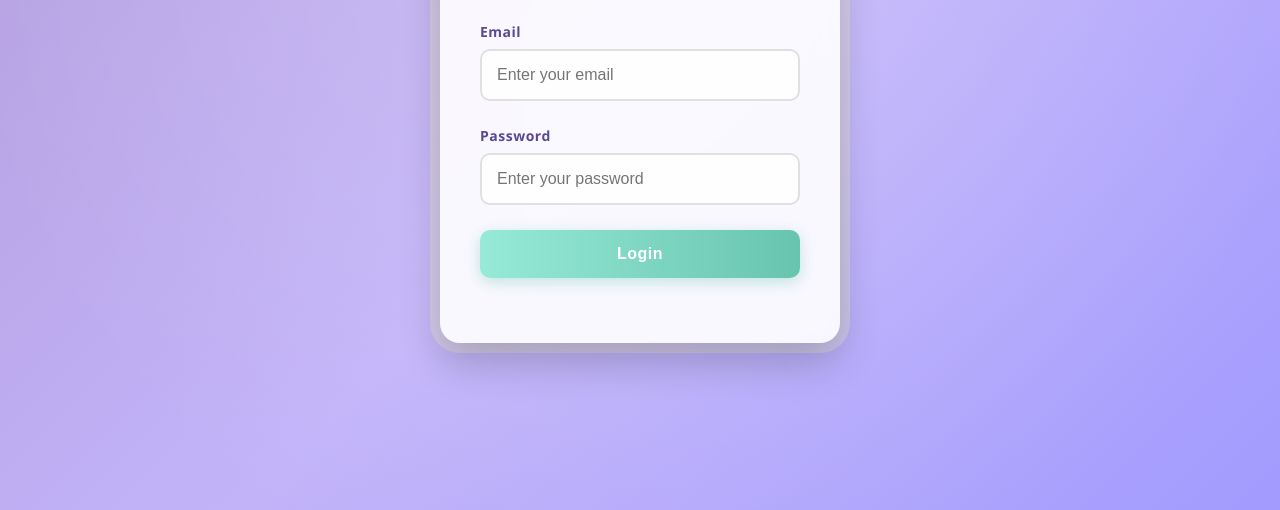
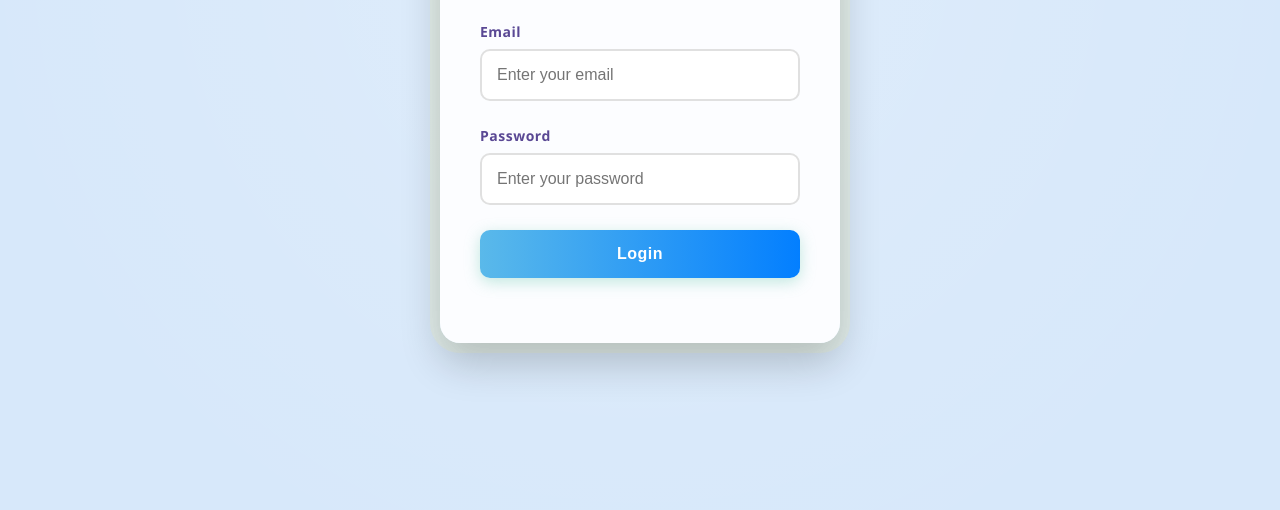
Before and after one commit to LechintanJoshua/Flabang-Hck, a website: page HTML/login.html in a window 1280 px wide. Shown: the part 290-800 px from the top of the page. Drawn offline with Linux system fonts and the light colour scheme.

Commit message:
login design

```diff
--- a/CSS/loginstyle.css
+++ b/CSS/loginstyle.css
@@ -3,7 +3,7 @@ body {
     justify-content: center;
     align-items: center;
     height: 100vh;
-    background: linear-gradient(135deg, #b39ddb, #c2b3f9, #a29bfe);
+    background: #D7E8FA;
     font-family: 'Segoe UI', Arial, sans-serif;
     margin: 0;
     color: #333;
@@ -100,7 +100,7 @@ body::before {
 }
 
 button {
-    background: linear-gradient(to right, #96ead7, #68c4af);
+    background: linear-gradient(to right, #5AB9EA, #037FFF);
     color: #fff;
     border: none;
     padding: 15px;
```
Also changed, not shown: HTML/index.html (+1 -0 lines).
